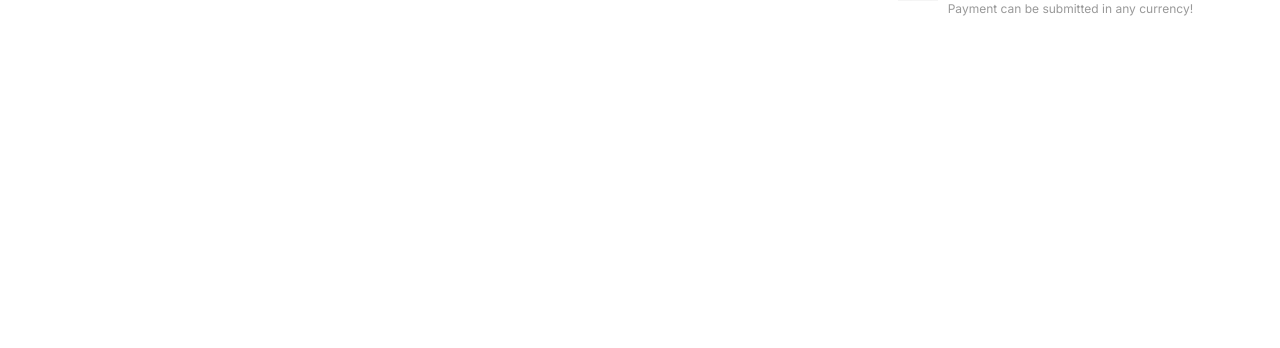
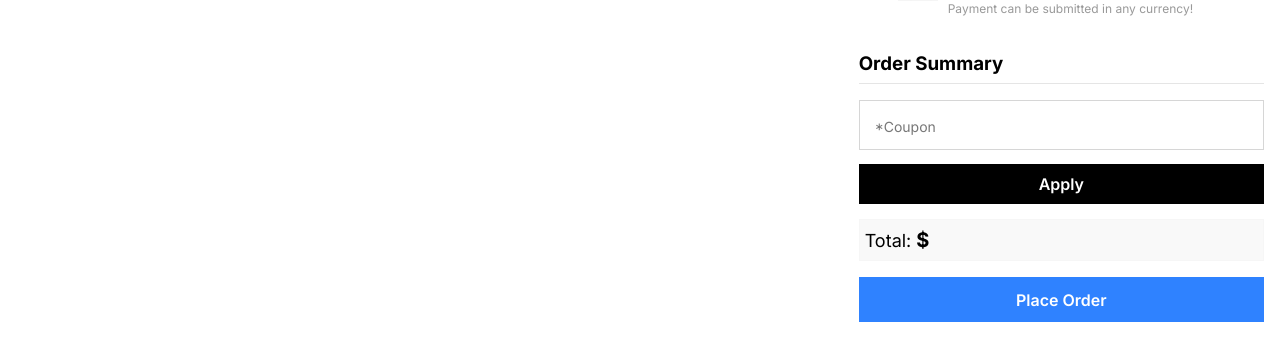
Before and after one commit to Soumyaraniguda/next-js-shopping, a Next.js app: page /checkout in a window 1280 px wide. Shown: the part 449-797 px from the top of the page. Built offline with nearby package versions, Linux system fonts and the light colour scheme; no server answers.

Commit message:
Design the summary at checkout

```diff
--- a/app/checkout/page.jsx
+++ b/app/checkout/page.jsx
@@ -10,6 +10,7 @@ import Shipping from "@/components/checkout/shipping/Shipping";
 import ProductsAtCheckout from "@/components/checkout/products/ProductsAtCheckout";
 import PaymentAtCheckout from "@/components/checkout/payment/PaymentAtCheckout";
 import { paymentMethods } from "@/data/paymentMethods";
+import SummaryAtCheckout from "@/components/checkout/summary/SummaryAtCheckout";
 
 function Checkout() {
   const { data: session } = useSession();
@@ -17,13 +18,25 @@ function Checkout() {
   const [addresses, setAddresses] = useState([]);
   const [checkoutData, setCheckoutData] = useState({ cart: {}, user: {} });
   const [selectedPaymentMethod, setSelectedPaymentMethod] = useState("");
+  const [totalAfterDiscount, setTotalAfterDiscount] = useState(0);
+  const [selectedAddress, setSelectedAddress] = useState("");
 
+  // Set selected address
+  useEffect(() => {
+    if (addresses?.length) {
+      let activeAddress = addresses?.find((address) => address.active);
+      if (activeAddress) {
+        setSelectedAddress(activeAddress);
+      } else setSelectedAddress("");
+    }
+  }, [addresses]);
+
+  // Fetch the cart details
   useEffect(() => {
     if (session) {
       getCart(session.user.id)
         .then((res) => {
           setCheckoutData(res.data);
-          console.log("cart =", res.data);
           setAddresses(res.data.user?.address);
         })
         .catch((error) => {
@@ -50,6 +63,14 @@ function Checkout() {
             selectedPaymentMethod={selectedPaymentMethod}
             setSelectedPaymentMethod={setSelectedPaymentMethod}
           />
+          <SummaryAtCheckout
+            totalAfterDiscount={totalAfterDiscount}
+            setTotalAfterDiscount={setTotalAfterDiscount}
+            user={session?.user}
+            cart={checkoutData?.cart}
+            paymentMethod={selectedPaymentMethod}
+            selectedAddress={selectedAddress}
+          />
         </div>
       </div>
     </>
--- a/components/checkout/shipping/Shipping.jsx
+++ b/components/checkout/shipping/Shipping.jsx
@@ -1,9 +1,9 @@
-import { useEffect, useState } from "react";
+import { useState } from "react";
 import styles from "./styles.module.scss";
 import { Form, Formik } from "formik";
 import * as Yup from "yup";
 import ShipppingAddressInput from "@/components/inputs/shippingAddressInput/ShipppingAddressInput";
-import { FormControl, InputLabel, MenuItem, Select } from "@mui/material";
+
 import { countries } from "@/data/countries";
 import SingularSelect from "@/components/inputs/select/SingularSelect";
 import {
--- /dev/null
+++ b/components/checkout/summary/SummaryAtCheckout.jsx
@@ -0,0 +1,79 @@
+import { useState } from "react";
+import styles from "./styles.module.scss";
+import * as Yup from "yup";
+import { Form, Formik } from "formik";
+import ShippingInput from "@/components/inputs/shippingAddressInput/ShipppingAddressInput";
+
+function SummaryAtCheckout({
+  totalAfterDiscount,
+  setTotalAfterDiscount,
+  user,
+  cart,
+  paymentMethod,
+  selectedAddress,
+}) {
+  const [coupon, setCoupon] = useState("");
+  const [discount, setDiscount] = useState(0);
+  const [error, setError] = useState("");
+
+  const validateCoupon = Yup.object({
+    coupon: Yup.string().required("Please enter a coupon first!"),
+  });
+
+  const handleApplyCoupon = async () => {};
+
+  const handlePlaceOrder = async () => {};
+
+  return (
+    <div className={styles.summary}>
+      <div className={styles.header}>
+        <h3>Order Summary</h3>
+      </div>
+      <div className={styles.coupon}>
+        <Formik
+          enableReinitialize
+          initialValues={{ coupon }}
+          validationSchema={validateCoupon}
+          onSubmit={() => {
+            handleApplyCoupon();
+          }}
+        >
+          {(formik) => (
+            <Form>
+              <ShippingInput
+                name="coupon"
+                placeholder="*Coupon"
+                onChange={(e) => setCoupon(e.target.value)}
+              />
+              <button type="submit">Apply</button>
+              <div className={styles.infos}>
+                <span>
+                  Total: <b>{cart.cartTotal}$</b>
+                </span>
+                {discount > 0 ? (
+                  <span className={styles.discount}>
+                    Coupon applied: <b>-{discount}%</b>
+                  </span>
+                ) : (
+                  <></>
+                )}
+                {totalAfterDiscount && totalAfterDiscount < cart.cartTotal ? (
+                  <span>
+                    New price: <b>{totalAfterDiscount}$</b>
+                  </span>
+                ) : (
+                  <></>
+                )}
+              </div>
+            </Form>
+          )}
+        </Formik>
+      </div>
+      <button className={styles.submit_btn} onClick={() => handlePlaceOrder()}>
+        Place Order
+      </button>
+    </div>
+  );
+}
+
+export default SummaryAtCheckout;
--- /dev/null
+++ b/components/checkout/summary/styles.module.scss
@@ -0,0 +1,52 @@
+@import "../base";
+
+.summary {
+  margin-top: 1rem;
+  .coupon {
+    margin-top: 1rem;
+    form {
+      display: flex;
+      flex-direction: column;
+      gap: 5px;
+      button {
+        margin-top: -10px;
+        width: 100%;
+        height: 40px;
+        background: #000;
+        color: #fff;
+        font-weight: 600;
+      }
+    }
+    .infos {
+      margin-top: 10px;
+      display: flex;
+      flex-direction: column;
+      gap: 5px;
+      span {
+        background: #eeeeee57;
+        padding: 5px;
+        font-size: 18px;
+        border: 1px solid #cccccc17;
+        &:last-of-type {
+          b {
+            font-size: 20px;
+          }
+        }
+      }
+      .coupon_span {
+        background: $success-color;
+        color: #fff;
+      }
+    }
+  }
+}
+
+.submit_btn {
+  margin-top: 1rem;
+  width: 100%;
+  height: 45px;
+  background-color: $blue-color;
+  color: #fff;
+  font-weight: 600;
+  cursor: pointer;
+}
```
